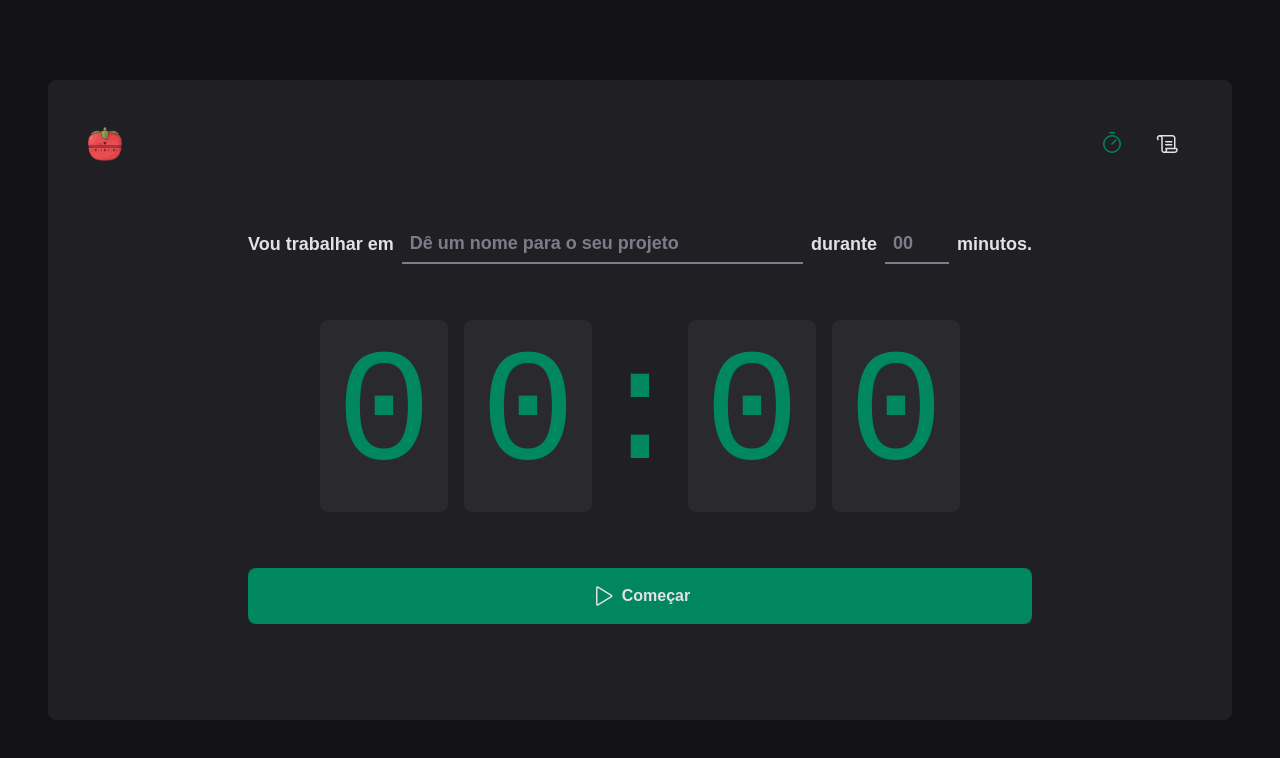
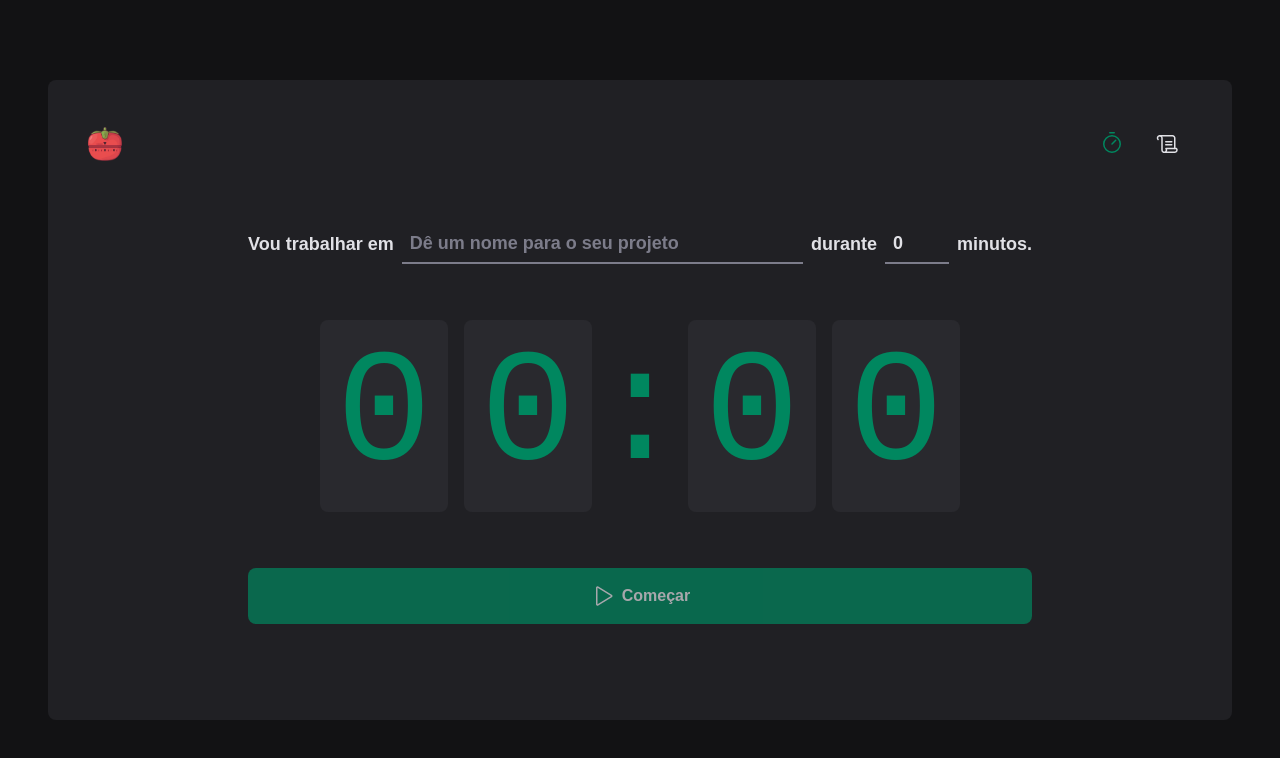
Before and after one commit to EuNetu/TomaTimer, a React (Vite) app: page / in a window 1280 px wide. Shown: the top 758 px of the page. Built offline with nearby package versions, Linux system fonts and the light colour scheme; a web font is replaced by a local one.

Commit message:
feat: implementa validação no form da página Home

```diff
--- a/src/pages/Home/index.tsx
+++ b/src/pages/Home/index.tsx
@@ -1,10 +1,39 @@
 import { Play } from "phosphor-react";
 import { CountdownContainer, FormContainer, HomeContainer, MinutesAmountInput, Separator, StartCountdownButton, TaskInput } from "./styles";
+import { useForm } from "react-hook-form";
+import { zodResolver } from "@hookform/resolvers/zod";
+import * as zod from "zod";
+
+const newCycleFormValidationSchema = zod.object({
+    task: zod.string().min(1, "Informe a tarefa"),
+    minutesAmount: zod
+        .number()
+        .min(5)
+        .max(60),
+})
+
+type NewCycleFormData = zod.infer<typeof newCycleFormValidationSchema>;
 
 export function Home() {
+    const { register, handleSubmit, watch, reset } = useForm<NewCycleFormData>({
+        resolver: zodResolver(newCycleFormValidationSchema),
+        defaultValues: {
+            task: '',
+            minutesAmount: 0,
+        }
+    });
+
+    function handleCreateNewCycle(data: any) {
+        console.log(data);
+        reset();
+    }
+
+    const task = watch("task");
+    const isSubmitDisabled = !task;
+
     return (
         <HomeContainer>
-            <form>
+            <form onSubmit={handleSubmit(handleCreateNewCycle)}>
                 <FormContainer>
 
                     <label htmlFor="task">Vou trabalhar em</label>
@@ -12,6 +41,7 @@
                         id="task"
                         list="task-suggestions"
                         placeholder="Dê um nome para o seu projeto"
+                        {...register("task")}
                     />
 
                     <datalist id="task-suggestions">
@@ -27,6 +57,7 @@
                         id="minutesAmount"
                         placeholder="00"
                         step={5} min={5} max={60}
+                        {...register("minutesAmount", { valueAsNumber: true })}
                     />
 
                     <span>minutos.</span>
@@ -40,7 +71,7 @@
                     <span>0</span>
                 </CountdownContainer>
 
-                <StartCountdownButton type="submit">
+                <StartCountdownButton disabled={isSubmitDisabled} type="submit">
                     <Play size={24} />
                     Começar
                 </StartCountdownButton>
```
